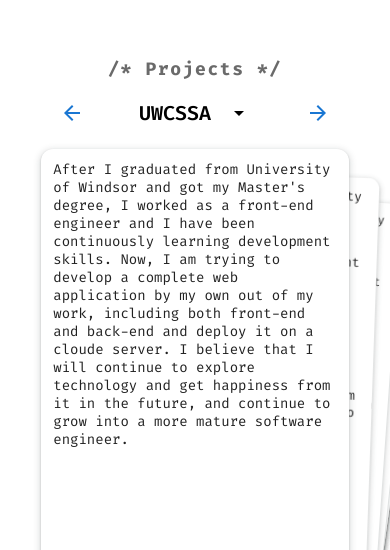
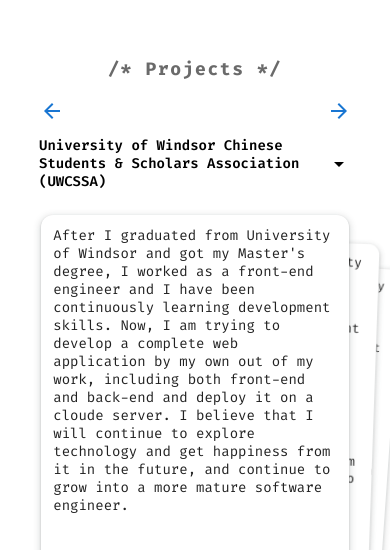
Before and after one commit to jiaxiuli/Personal-Web, a React app: page / in a window 390 px wide. Shown: the part 11450-12000 px from the top of the page. Built offline with nearby package versions, Linux system fonts and the light colour scheme.

Commit message:
fix: project style

```diff
--- a/src/components/NavigatorList/NavigatorList.js
+++ b/src/components/NavigatorList/NavigatorList.js
@@ -76,7 +76,7 @@
                 anchorEl={anchorEl}
                 placement={'bottom'}
                 transition
-                sx={{ zIndex: 10 }}
+                sx={{ zIndex: 1000 }}
             >
                 {({ TransitionProps }) => (
                 <Fade {...TransitionProps} timeout={350}>
--- a/src/components/Projects/Projects.js
+++ b/src/components/Projects/Projects.js
@@ -25,35 +25,35 @@
 
 export const projectList = [{
     index: 0,
-    title: 'UWCSSA',
+    title: 'University of Windsor Chinese Students & Scholars Association (UWCSSA)',
     component: <UWCSSA />,
 },{
     index: 1,
-    title: 'UWCSSA1 UWCSSA1 UWCSSA1',
+    title: 'Bowell online auction web app',
     component: <UWCSSA />,
 },{
     index: 2,
-    title: 'UWCSSA22 UWCSSA1 UWCSSA1 UWCSSA1 UWCSSA1',
+    title: 'Web app of social media using React and NodeJS',
     component: <UWCSSA />,
 },{
     index: 3,
-    title: 'UWCSSA333',
+    title: '"NFT Digital Collection" lucky draw for Li Auto the 7th anniversary',
     component: <UWCSSA />,
 },{
     index: 4,
-    title: 'UWCSSA444',
+    title: 'Icon font management platform',
     component: <UWCSSA />,
 },{
     index: 5,
-    title: 'UWCSSA555',
+    title: 'Health care web application using Django',
     component: <UWCSSA />,
 },{
     index: 6,
-    title: 'UWCSSA666',
+    title: 'Face recognition and processing',
     component: <UWCSSA />,
 },{
     index: 7,
-    title: 'UWCSSA77',
+    title: 'Online Tetris Game',
     component: <UWCSSA />,
 }]
 
@@ -91,14 +91,17 @@
                         justifyContent: 'space-between',
                         alignItems: 'center',
                         width: '80%',
-                        '@media screen and (max-width: 1000px)': {
-                            width:'85%'
+                        '@media screen and (max-width: 800px)': {
+                            width:'90%'
                         },
                     }}
                 >
                     <Button
                         sx={{
-                            width: '100px'
+                            width: '100px',
+                            '@media screen and (max-width: 800px)': {
+                                width: '60px',
+                            },
                         }}
                         onClick={() => setCurrentIndex((prev) => {
                             if (prev - 1 <= -1) {
@@ -110,20 +113,44 @@
                     >
                         <ArrowBackIcon />
                     </Button>
-
-                    <ProjectSwitch
-                        currentIndex={currentIndex}
-                        handleSelectProject={handleSelectProject}
-                    />
+                    <Box
+                        sx={{
+                            display: 'block',
+                            '@media screen and (max-width: 800px)': {
+                                display: 'none'
+                            }
+                        }}
+                    >
+                        <ProjectSwitch
+                            currentIndex={currentIndex}
+                            handleSelectProject={handleSelectProject}
+                        />
+                    </Box>
                     <Button
                         sx={{
-                            width: '100px'
+                            width: '100px',
+                            '@media screen and (max-width: 800px)': {
+                                width: '60px',
+                            },
                         }}
                         onClick={() =>
                             setCurrentIndex((prev) => (prev + 1) % projectList.length)}
                     >
                         <ArrowForwardIcon />
                     </Button>
+                </Box>
+                <Box
+                    sx={{
+                        display: 'none',
+                        '@media screen and (max-width: 800px)': {
+                            display: 'block'
+                        }
+                    }}
+                >
+                    <ProjectSwitch
+                        currentIndex={currentIndex}
+                        handleSelectProject={handleSelectProject}
+                    />
                 </Box>
                 <Box
                     sx={{
--- a/src/components/projectSwitch/ProjectSwitch.js
+++ b/src/components/projectSwitch/ProjectSwitch.js
@@ -47,6 +47,7 @@
                 paddingX: 3,
                 borderRadius: '21px',
                 transition: 'all 0.5s',
+                maxWidth: '80vw',
                 '&:hover': {
                     boxShadow: 'rgba(50, 50, 93, 0.25) 0px 13px 27px -5px, rgba(0, 0, 0, 0.3) 0px 8px 16px -8px'
                 }
@@ -57,10 +58,13 @@
         >
             <StyledTextContainer
                 sx={{
-                    fontSize: 25,
+                    fontSize: 20,
                     fontWeight: 600,
                     "@media screen and (max-width: 1300px)": {
-                        fontSize: 20,
+                        fontSize: 16,
+                    },
+                    "@media screen and (max-width: 900px)": {
+                        fontSize: 14,
                     }
                 }}
             >
@@ -72,6 +76,9 @@
                     display: 'flex',
                     alignItems: 'center',
                     ml: 2,
+                    "@media screen and (max-width: 800px)": {
+                        ml: 1,
+                    }
                 }}
             >
                 <ArrowDropDownIcon />
```
